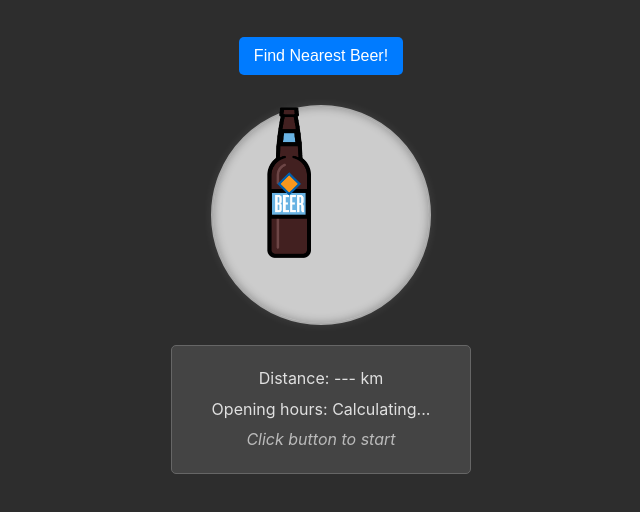
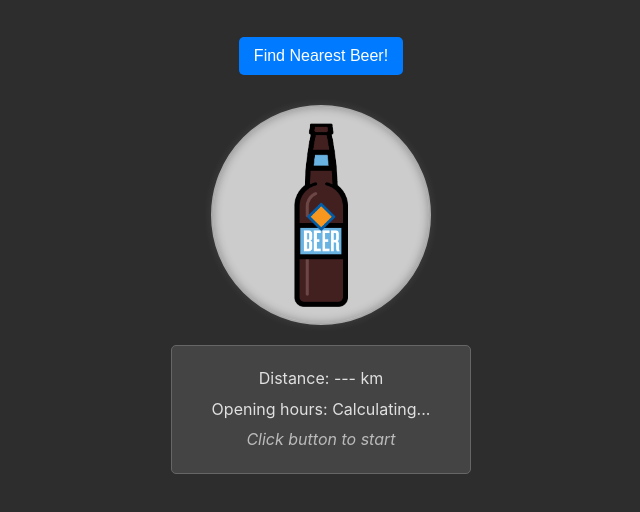
Before and after one commit to HonkStonk/HonkStonk.github.io, a plain HTML site: page index.html in a window 1280 px wide. Shown: the part 74-586 px from the top of the page, without its empty margins (319-959 px from the left). Drawn offline with Linux system fonts and the light colour scheme.

Commit message:
more needle adjustments

```diff
--- a/style.css
+++ b/style.css
@@ -64,14 +64,15 @@ button#startCompass:hover {
     border-radius: 50%;      /* Make it circular */
     border: 2px solid #aaaaaa; /* Optional border */
     box-shadow: inset 0 0 10px rgba(0,0,0,0.3), 0 0 10px rgba(255,255,255,0.1); /* Optional inner/outer glow */
+
+    display: flex;
+    align-items: center;
+    justify-content: center;
 }
 
 #compassNeedle {
-    position: absolute;
-    top: 0;
-    left: 0;
-    width: 70%;
-    height: 70%;
+    width: 85%;
+    height: 85%;
     object-fit: contain; /* Scale image nicely */
     /* Make rotation smooth */
     transition: transform 0.2s linear;
```
